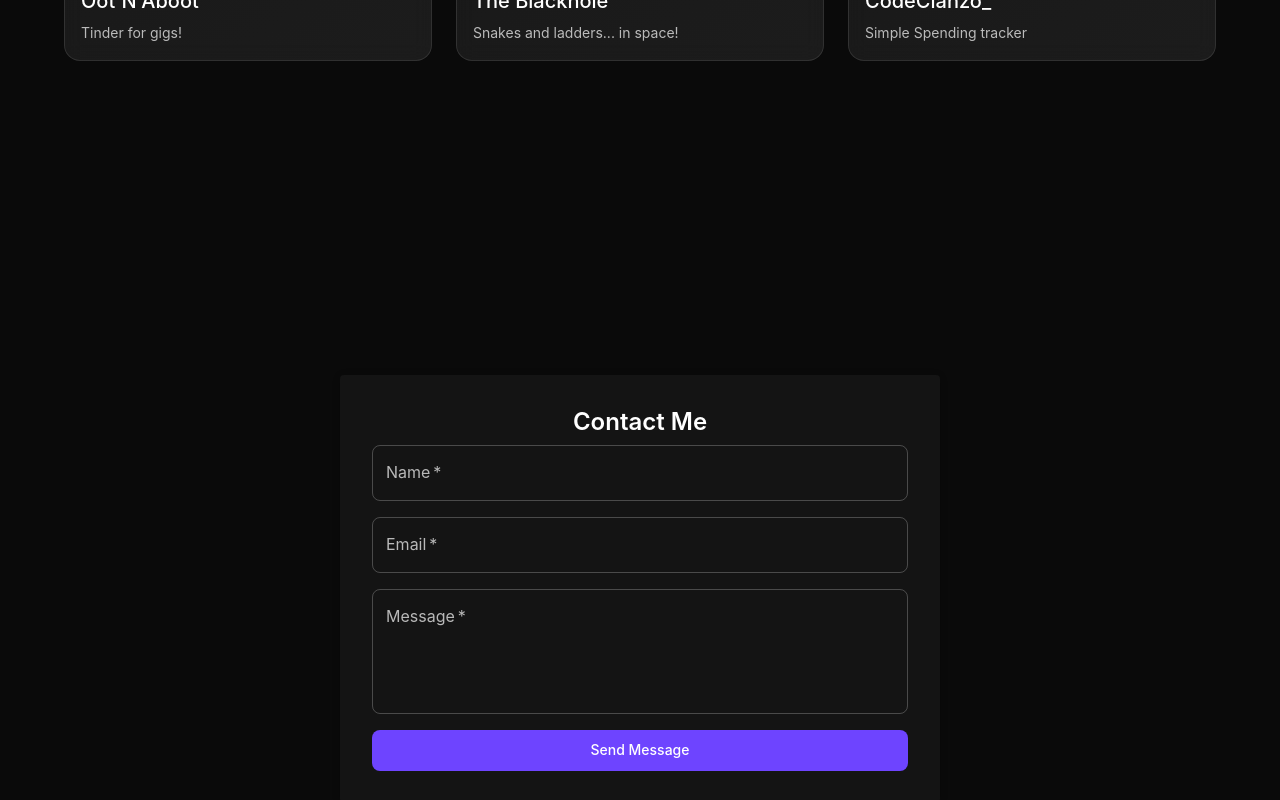
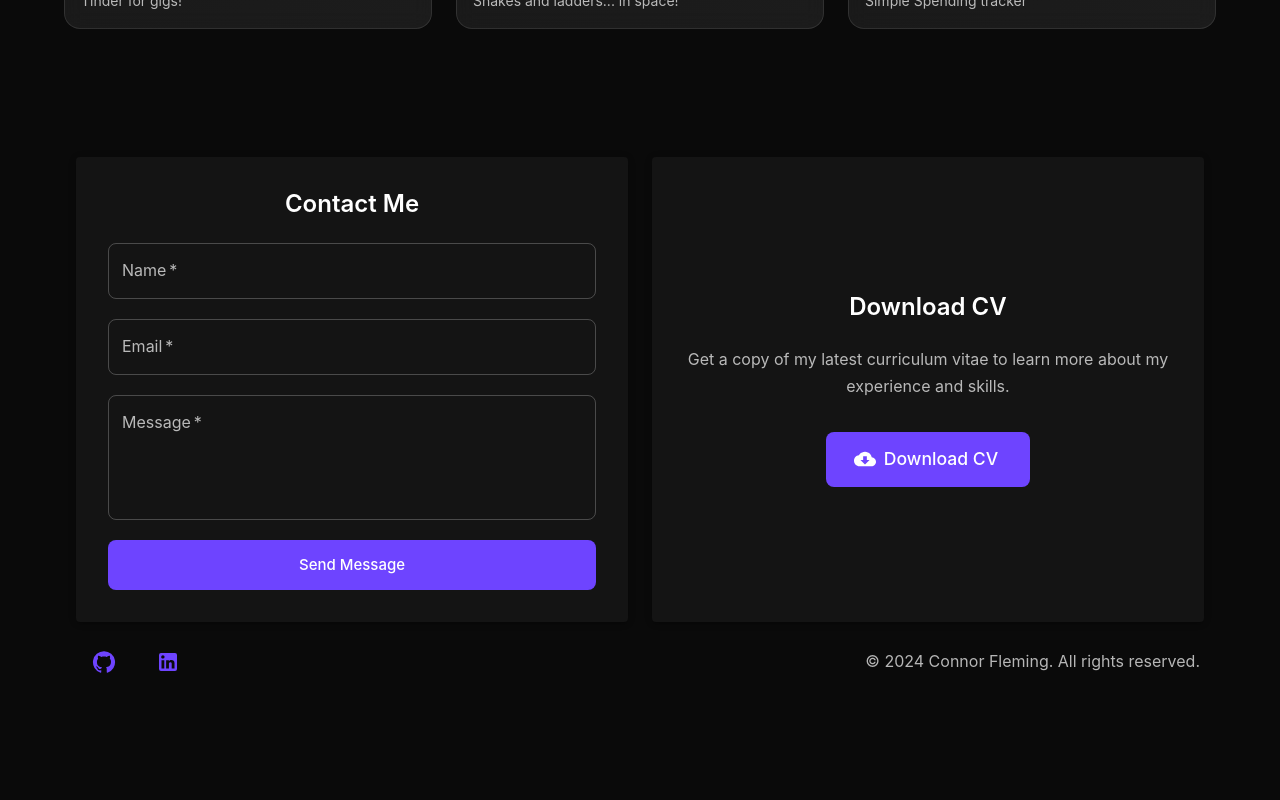
Before and after one commit to Jarnbjorn92/cf_website_v2, a React (Create React App) app: page /landing in a window 1280 px wide. Shown: the part 1580-2380 px from the top of the page. After the commit the page ends 2346 px from the top, so only its background shows below. Built offline with nearby package versions, Linux system fonts and the light colour scheme.

Commit message:
typewriter, links, and download cv added

```diff
--- a/src/components/Footer.tsx
+++ b/src/components/Footer.tsx
@@ -13,6 +13,10 @@ import LinkedInIcon from "@mui/icons-material/LinkedIn";
 const Footer: React.FC = () => {
   const theme = useTheme();
   const isMobile = useMediaQuery(theme.breakpoints.down("sm"));
+
+  const handleSocialClick = (url: string) => {
+    window.open(url, "_blank", "noopener,noreferrer");
+  };
 
   return (
     <Box
@@ -34,6 +38,7 @@ const Footer: React.FC = () => {
             color="primary"
             aria-label="GitHub"
             size={isMobile ? "small" : "large"}
+            onClick={() => handleSocialClick("https://github.com/Jarnbjorn92")}
           >
             <GitHubIcon />
           </IconButton>
@@ -41,6 +46,9 @@ const Footer: React.FC = () => {
             color="primary"
             aria-label="LinkedIn"
             size={isMobile ? "small" : "large"}
+            onClick={() =>
+              handleSocialClick("https://www.linkedin.com/in/connor-j-fleming/")
+            }
           >
             <LinkedInIcon />
           </IconButton>
--- a/src/containers/Contact.tsx
+++ b/src/containers/Contact.tsx
@@ -8,29 +8,43 @@ import {
   Paper,
   useTheme,
   useMediaQuery,
+  Grid,
 } from "@mui/material";
+import { CloudDownload } from "@mui/icons-material";
 
 const Contact: React.FC = () => {
   const theme = useTheme();
   const isMobile = useMediaQuery(theme.breakpoints.down("sm"));
 
+  const handleDownloadCV = () => {
+    const cvPath = "/path-to-your-cv.pdf";
+    window.open(cvPath, "_blank");
+  };
+
   return (
     <Box
       sx={{
-        minHeight: isMobile ? "auto" : "100vh",
+        width: "100%",
         display: "flex",
         alignItems: "center",
         justifyContent: "center",
-        py: isMobile ? 4 : 8,
       }}
     >
+      <Grid
+        container
+        spacing={3}
+        justifyContent="center"
+        sx={{
+          width: "100%",
+        }}
+      >
+        {/* Contact Form Section */}
+        <Grid item xs={12} md={6}>
           <Paper
             elevation={3}
             sx={{
-          maxWidth: isMobile ? "100%" : 600,
               width: "100%",
-          m: isMobile ? 0 : 2,
-          p: isMobile ? 2 : 4,
+              p: isMobile ? 3 : 4,
               backgroundColor:
                 theme.palette.mode === "light"
                   ? "rgba(255, 255, 255, 1)"
@@ -41,11 +55,12 @@ const Contact: React.FC = () => {
               variant={isMobile ? "h5" : "h4"}
               align="center"
               gutterBottom
+              sx={{ mb: 3 }}
             >
               Contact Me
             </Typography>
             <form>
-          <Stack spacing={isMobile ? 1 : 2}>
+              <Stack spacing={2.5}>
                 <TextField fullWidth label="Name" variant="outlined" required />
                 <TextField
                   fullWidth
@@ -59,20 +74,79 @@ const Contact: React.FC = () => {
                   label="Message"
                   variant="outlined"
                   multiline
-              rows={isMobile ? 3 : 4}
+                  rows={4}
                   required
                 />
                 <Button
                   variant="contained"
                   color="primary"
                   type="submit"
-              fullWidth={isMobile}
+                  fullWidth
+                  size="large"
+                  sx={{ py: 1.5 }}
                 >
                   Send Message
                 </Button>
               </Stack>
             </form>
           </Paper>
+        </Grid>
+
+        {/* CV Download Section */}
+        <Grid item xs={12} md={6}>
+          <Paper
+            elevation={3}
+            sx={{
+              width: "100%",
+              p: isMobile ? 3 : 4,
+              height: "100%",
+              display: "flex",
+              flexDirection: "column",
+              justifyContent: "center",
+              alignItems: "center",
+              backgroundColor:
+                theme.palette.mode === "light"
+                  ? "rgba(255, 255, 255, 1)"
+                  : "rgba(0, 0, 0, 1)",
+            }}
+          >
+            <Typography
+              variant={isMobile ? "h5" : "h4"}
+              align="center"
+              gutterBottom
+              sx={{ mb: 3 }}
+            >
+              Download CV
+            </Typography>
+            <Typography
+              variant="body1"
+              align="center"
+              color="textSecondary"
+              sx={{ mb: 4, maxWidth: "500px" }}
+            >
+              Get a copy of my latest curriculum vitae to learn more about my
+              experience and skills.
+            </Typography>
+            <Button
+              variant="contained"
+              color="primary"
+              size="large"
+              startIcon={<CloudDownload />}
+              onClick={handleDownloadCV}
+              fullWidth={isMobile}
+              sx={{
+                py: 1.5,
+                px: 4,
+                borderRadius: 2,
+                textTransform: "none",
+                fontSize: "1.1rem",
+              }}
+            >
+              Download CV
+            </Button>
+          </Paper>
+        </Grid>
+      </Grid>
     </Box>
   );
 };
--- a/src/containers/LandingPage.tsx
+++ b/src/containers/LandingPage.tsx
@@ -23,10 +23,10 @@ const LandingPage: React.FC = () => {
           px: isMobile ? 2 : 4,
         }}
       >
-        <div id="about" style={{ marginTop: "4rem" }}>
+        <div id="about" style={{ marginTop: "3rem" }}>
           <About />
         </div>
-        <div id="portfolio" style={{ marginTop: "4rem" }}>
+        <div id="portfolio" style={{ marginTop: "3rem" }}>
           <Portfolio />
         </div>
         <div id="contact" style={{ marginTop: "4rem" }}>
--- a/src/containers/Portfolio.tsx
+++ b/src/containers/Portfolio.tsx
@@ -82,7 +82,7 @@ const ProjectCard: React.FC<{
     };
 
     window.addEventListener("scroll", checkIfCardCentered);
-    checkIfCardCentered(); // Check on mount
+    checkIfCardCentered();
 
     return () => window.removeEventListener("scroll", checkIfCardCentered);
   }, []);
```
Also changed, not shown: src/containers/Home.tsx (+174 -15 lines). Lines whose indentation alone changed are shown as unchanged.
